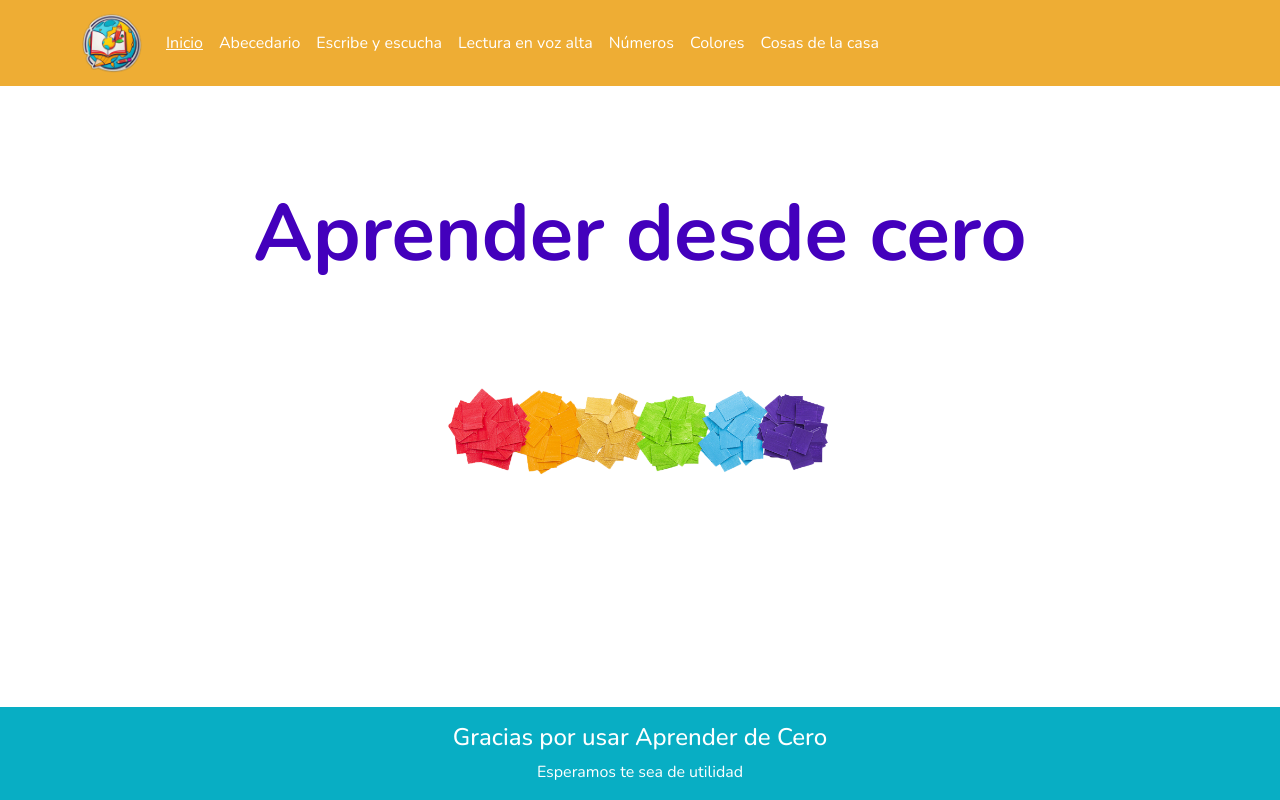
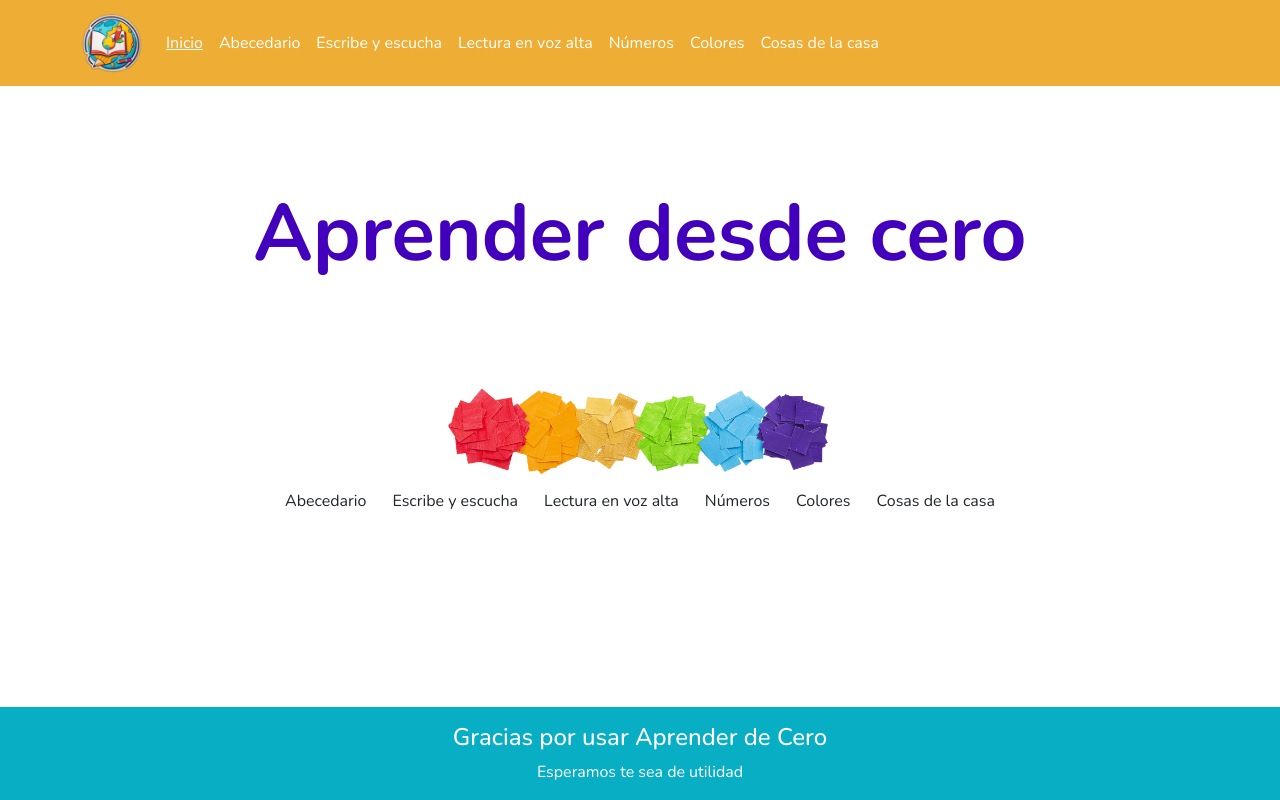
Before and after one commit to AnabelaGuillermo/aprenderDesdeCero, a React (Vite) app: page / in a window 1280 px wide. Built offline with nearby package versions, Linux system fonts and the light colour scheme.

Commit message:
Agrego rutas en botones.

```diff
--- /dev/null
+++ b/src/components/HomeView/ColorButtons.jsx
@@ -0,0 +1,17 @@
+import React from "react";
+import { Link } from "react-router-dom";
+
+const ColorButtons = () => {
+  return (
+    <article className="color-buttons">
+      <Link to="/Abecedario" className="btn red-btn">Abecedario</Link>
+      <Link to="/Escribe y escucha" className="btn blue-btn">Escribe y escucha</Link>
+      <Link to="/Lectura en voz alta" className="btn green-btn">Lectura en voz alta</Link>
+      <Link to="/Números" className="btn yellow-btn">Números</Link>
+      <Link to="/Colores" className="btn purple-btn">Colores</Link>
+      <Link to="/Cosas de la casa" className="btn orange-btn">Cosas de la casa</Link>
+    </article>
+  );
+};
+
+export default ColorButtons;
--- a/src/data.js
+++ b/src/data.js
@@ -3,7 +3,6 @@ export const data = {
     { name: "Cocina", image: "/homeStuff/cocina.jpg" },
     { name: "Microondas", image: "/homeStuff/microondas.jpg" },
     { name: "Heladera", image: "/homeStuff/heladera.jpg" },
-    { name: "Pileta", image: "/homeStuff/pileta.jpg" },
     { name: "Alacena", image: "/homeStuff/alacena.jpg" },
     { name: "Cuchara", image: "/homeStuff/cuchara.jpg" },
     { name: "Tenedor", image: "/homeStuff/tenedor.jpg" },
@@ -64,7 +63,7 @@ export const data = {
   ],
   Lavadero: [
     { name: "Lavarropas", image: "/homeStuff/lavarropas.jpg" },
-    { name: "Secarropas", image: "/homeStuff/ducha.jpg" },
+    { name: "Secarropas", image: "/homeStuff/secarropas.jpg" },
     { name: "Plancha", image: "/homeStuff/plancha.jpg" },
   ],
   Patio: [
--- a/src/views/HomeStuffView.jsx
+++ b/src/views/HomeStuffView.jsx
@@ -13,7 +13,7 @@ function App() {
       <Dropdown title="Living Comedor ↓" items={data.LivingComedor} />
       <Dropdown title="Cuarto ↓" items={data.Cuarto} />
       <Dropdown title="Baño ↓" items={data.Baño} />
-      <Dropdown title="Lavaro ↓" items={data.Lavadero} />
+      <Dropdown title="Lavadero ↓" items={data.Lavadero} />
       <Dropdown title="Patio ↓" items={data.Patio} />
     </section>
   );
--- a/src/views/HomeView.jsx
+++ b/src/views/HomeView.jsx
@@ -1,6 +1,6 @@
 import React from "react";
-
 import "../css/HomeView.css";
+import ColorButtons from "../components/HomeView/ColorButtons";
 
 const HomeView = () => {
   return (
@@ -8,6 +8,7 @@ const HomeView = () => {
       <section className="portadaHome">
         <h1 className="tituloHome">Aprender desde cero</h1>
         <img src="/colors.png" alt="Imagen de papeles de colores." />
+        <ColorButtons />
       </section>
     </>
   );
```
